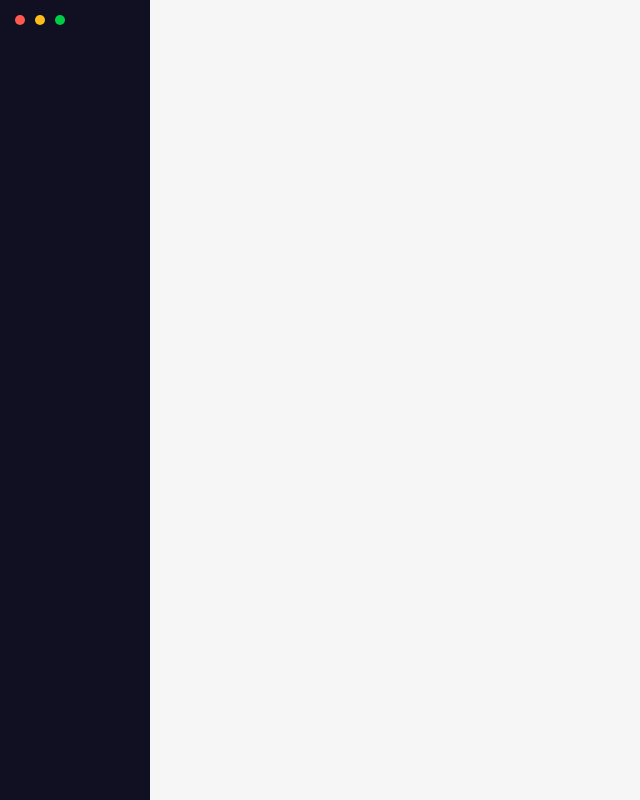
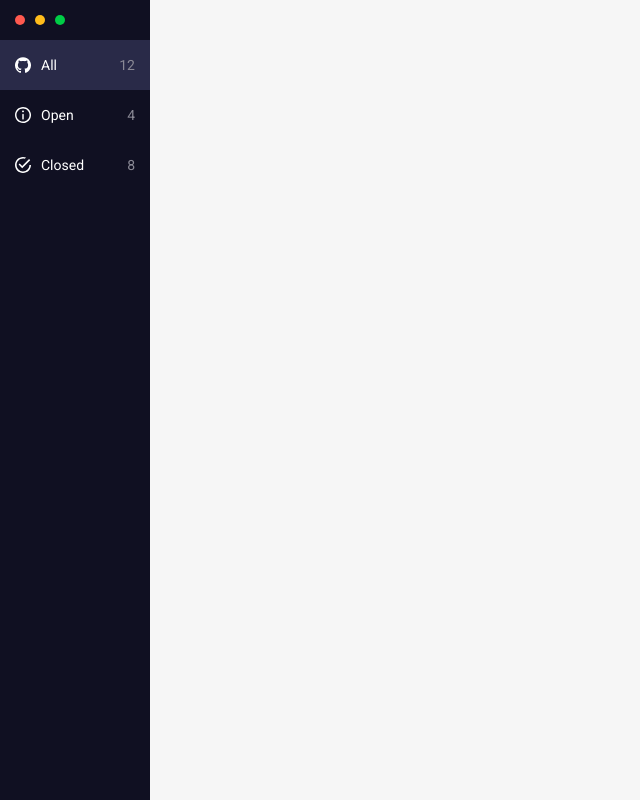
Before and after one commit to jakpaw/basic-github, a website built with webpack: page src/index.html in a window 1280 px wide. Shown: the whole page, without its empty margins (0-640 px from the left). Built offline with nearby package versions, Linux system fonts and the light colour scheme.

Commit message:
Add navigation

```diff
--- a/src/index.html
+++ b/src/index.html
@@ -1,5 +1,6 @@
 <!doctype html>
 <html lang="en">
+
 <head>
   <title>Basic Github</title>
 </head>
@@ -10,7 +11,44 @@
     <button class="app-header__button app-header__button--minimize"></button>
     <button class="app-header__button app-header__button--maximize"></button>
   </header>
-  <nav></nav>
+  <nav>
+    <ul class="nav">
+      <li class="nav-item nav-item--active">
+        <a class="nav-item__link" href="#">
+          <img class="nav-item__icon" src="./images/icon-github.svg" alt="Github logo">
+          <span class="nav-item__label">
+            All
+          </span>
+          <span class="nav-item__count">
+            12
+          </span>
+        </a>
+      </li>
+      <li class="nav-item">
+        <a class="nav-item__link" href="#">
+          <img class="nav-item__icon" src="./images/icon-open-issue.svg" alt="Letter i in circle">
+          <span class="nav-item__label">
+            Open
+          </span>
+          <span class="nav-item__count">
+            4
+          </span>
+        </a>
+      </li>
+      <li class="nav-item">
+        <a class="nav-item__link" href="#">
+          <img class="nav-item__icon" src="./images/icon-closed-issue.svg" alt="Tick in circle">
+          <span class="nav-item__label">
+            Closed
+          </span>
+          <span class="nav-item__count">
+            8
+          </span>
+        </a>
+      </li>
+    </ul>
+  </nav>
   <main></main>
 </body>
+
 </html>
--- a/src/index.js
+++ b/src/index.js
@@ -1,2 +1,4 @@
 import main from './styles/main.scss';
 import appHeader from './styles/components/app-header.scss';
+import nav from './styles/components/nav.scss';
+import navItem from './styles/components/nav-item.scss';
--- a/src/styles/_common.scss
+++ b/src/styles/_common.scss
@@ -1 +1,2 @@
 $default-padding: 15px;
+$sidebar-background-color: #101022;
--- a/src/styles/components/app-header.scss
+++ b/src/styles/components/app-header.scss
@@ -5,10 +5,14 @@ $app-header-button-size: 10px;
 $app-header-button-spacing: $app-header-button-size;
 
 .app-header {
+  height: 40px;
+
   display: flex;
   align-items: center;
 
-  padding: $default-padding;
+  padding: 0 $default-padding;
+
+  background-color: $sidebar-background-color;
 
   @include e(button) {
     width: $app-header-button-size;
--- /dev/null
+++ b/src/styles/components/nav-item.scss
@@ -0,0 +1,49 @@
+@import '../bem-helpers';
+@import '../common';
+
+$nav-item-hover-active-color: #292a48;
+
+.nav-item {
+  height: 50px;
+
+  list-style: none;
+
+  &:hover {
+    background-color: $nav-item-hover-active-color;
+  }
+
+  @include m(active) {
+    background-color: $nav-item-hover-active-color;
+  }
+
+  @include e(link) {
+    height: 100%;
+
+    display: flex;
+    align-items: center;
+
+    padding: 0 $default-padding;
+
+    text-decoration: none;
+  }
+
+  @include e(icon) {
+    width: 16px;
+    height: 16px;
+  }
+
+  @include e(label) {
+    margin-left: 10px;
+
+    font-size: 14px;
+    color: #fff;
+  }
+
+  @include e(count) {
+    margin-left: auto;
+
+    font-size: 14px;
+    color: #8a8995;
+  }
+
+}
--- /dev/null
+++ b/src/styles/components/nav.scss
@@ -0,0 +1,10 @@
+@import '../common';
+
+.nav {
+  height: 100%;
+
+  margin: 0;
+  padding: 0;
+
+  background-color: $sidebar-background-color;
+}
--- a/src/styles/main.scss
+++ b/src/styles/main.scss
@@ -1,4 +1,17 @@
 @import '~normalize.css/normalize';
+@import url('https://fonts.googleapis.com/css?family=Roboto&display=swap');
+
+html {
+  font-family: 'Roboto', sans-serif;
+  font-size: 15px;
+  line-height: 1;
+  box-sizing: border-box;
+}
+
+// https://css-tricks.com/inheriting-box-sizing-probably-slightly-better-best-practice/
+*, *:before, *:after {
+  box-sizing: inherit;
+}
 
 html,
 body {
@@ -27,11 +40,6 @@ nav {
   grid-area: nav;
 }
 
-header,
-nav {
-  background-color: #101022;
-}
-
 main {
   background-color: #f6f6f6;
   overflow-y: auto;
```
Also changed, not shown: src/images/icon-closed-issue.svg (added), src/images/icon-github.svg (added), src/images/icon-open-issue.svg (added).
